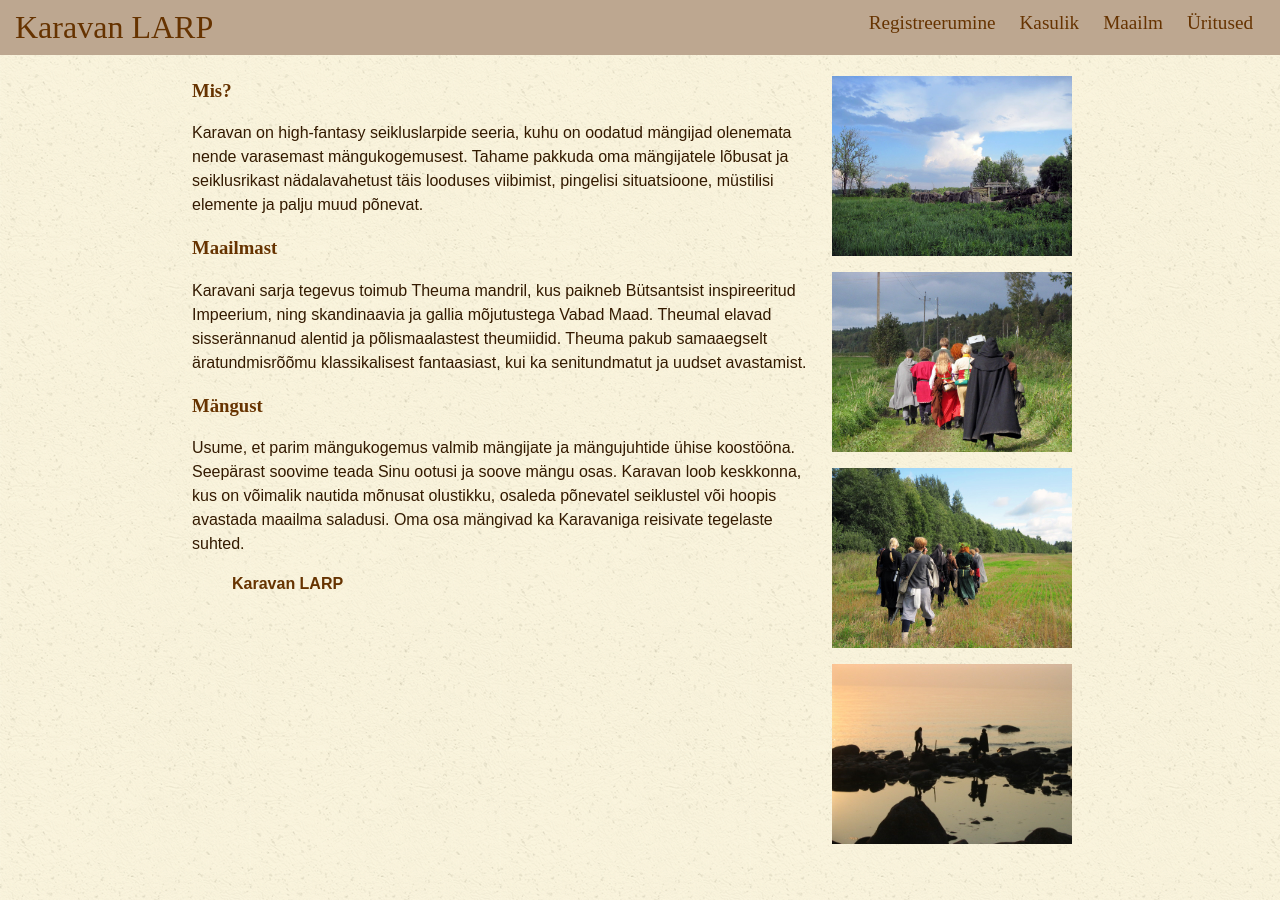
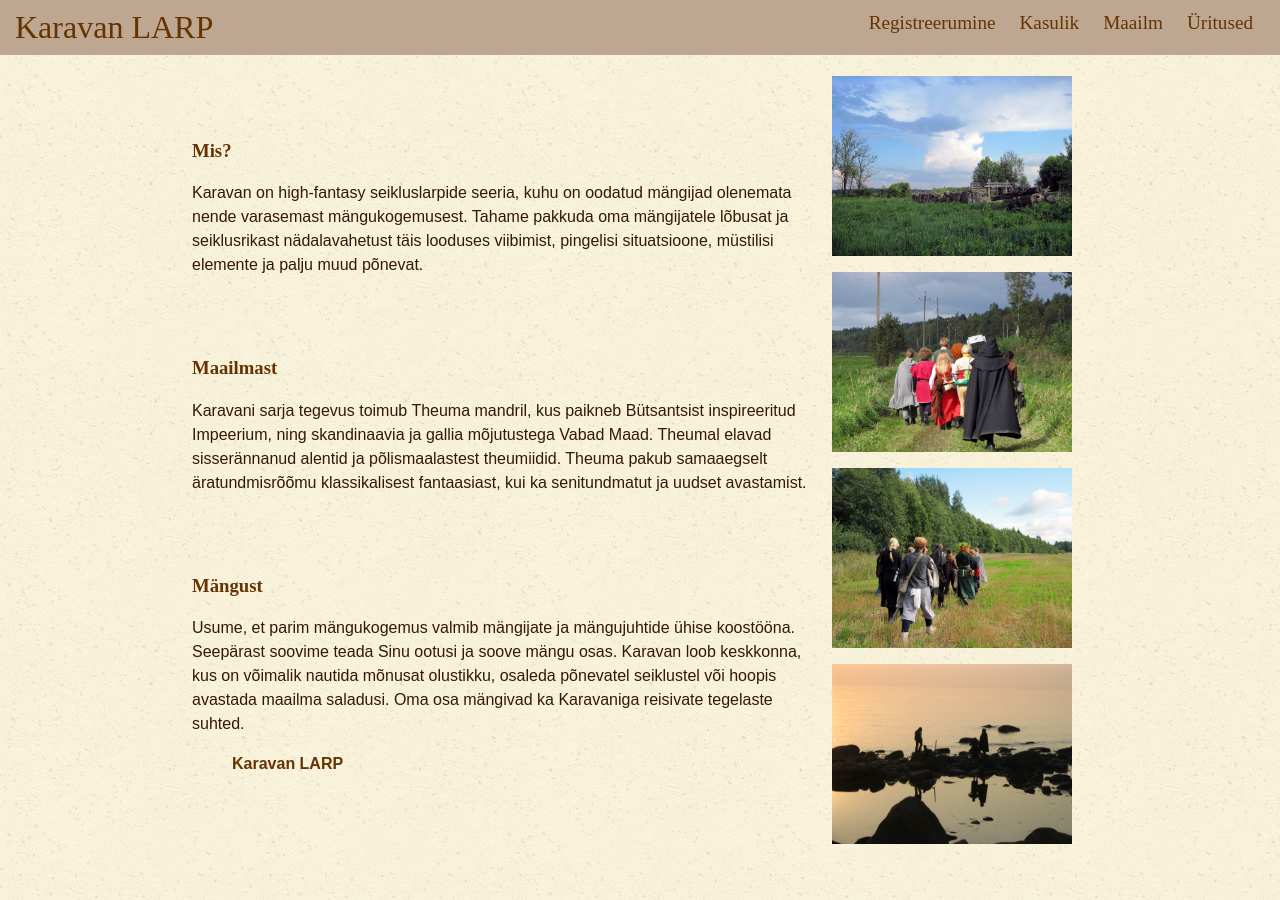
Before and after one commit to karavanlarp/karavanlarp.github.io, a Jekyll site: the page built from est/index.md, in a window 1280 px wide. Built offline with Jekyll 4.4.1, drawn with Linux system fonts in a browser that asks for light colours; some web fonts are replaced.

Commit message:
css fix for h3 padding

```diff
--- a/css/main.css
+++ b/css/main.css
@@ -31,6 +31,10 @@ body {
 h2, h3, h4 {
 	font-family: 'Kurale', serif;
 	color: #663300;
+}
+
+h3 {
+	padding-top: 60px;
 }
 
 #content {
```
